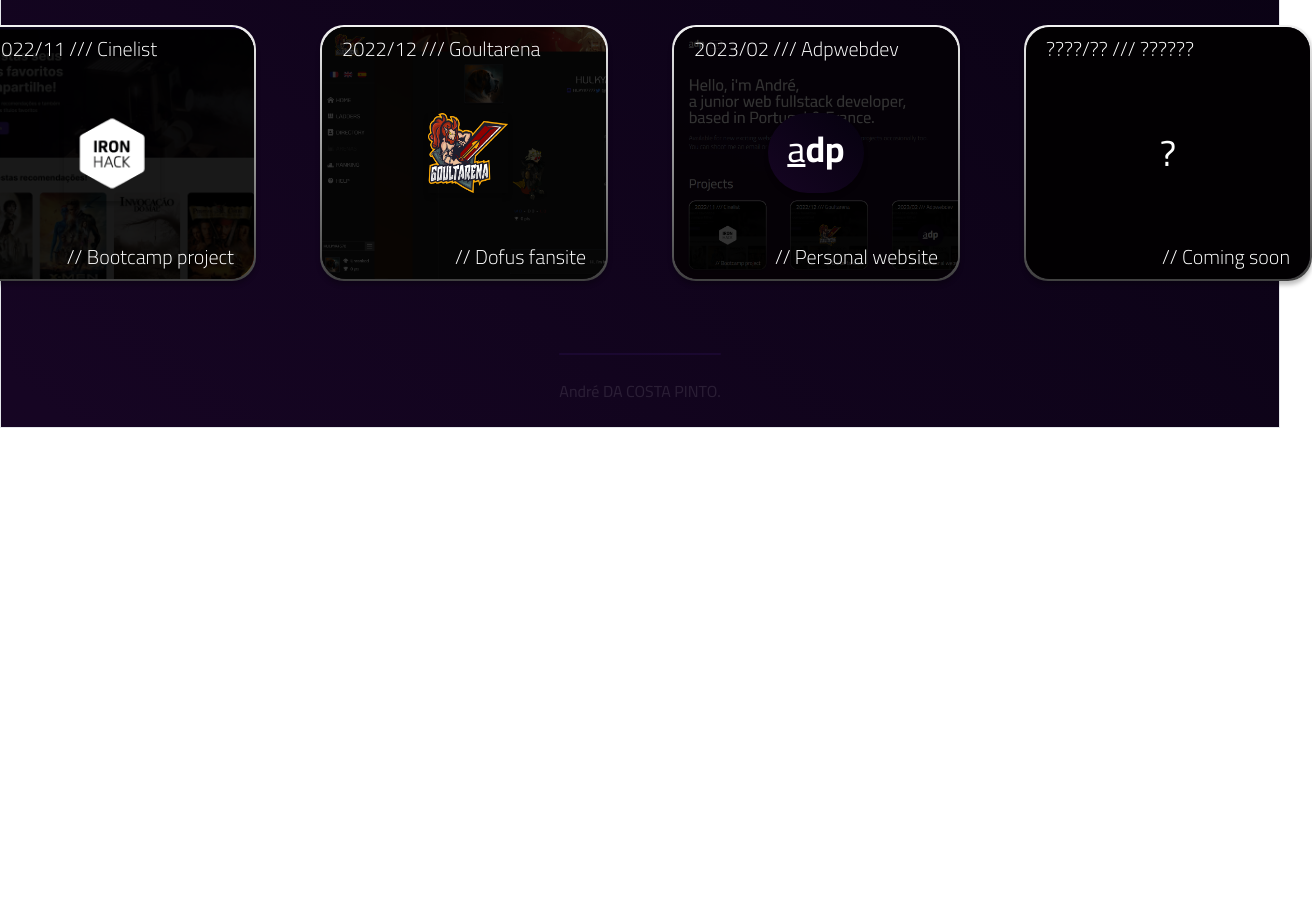
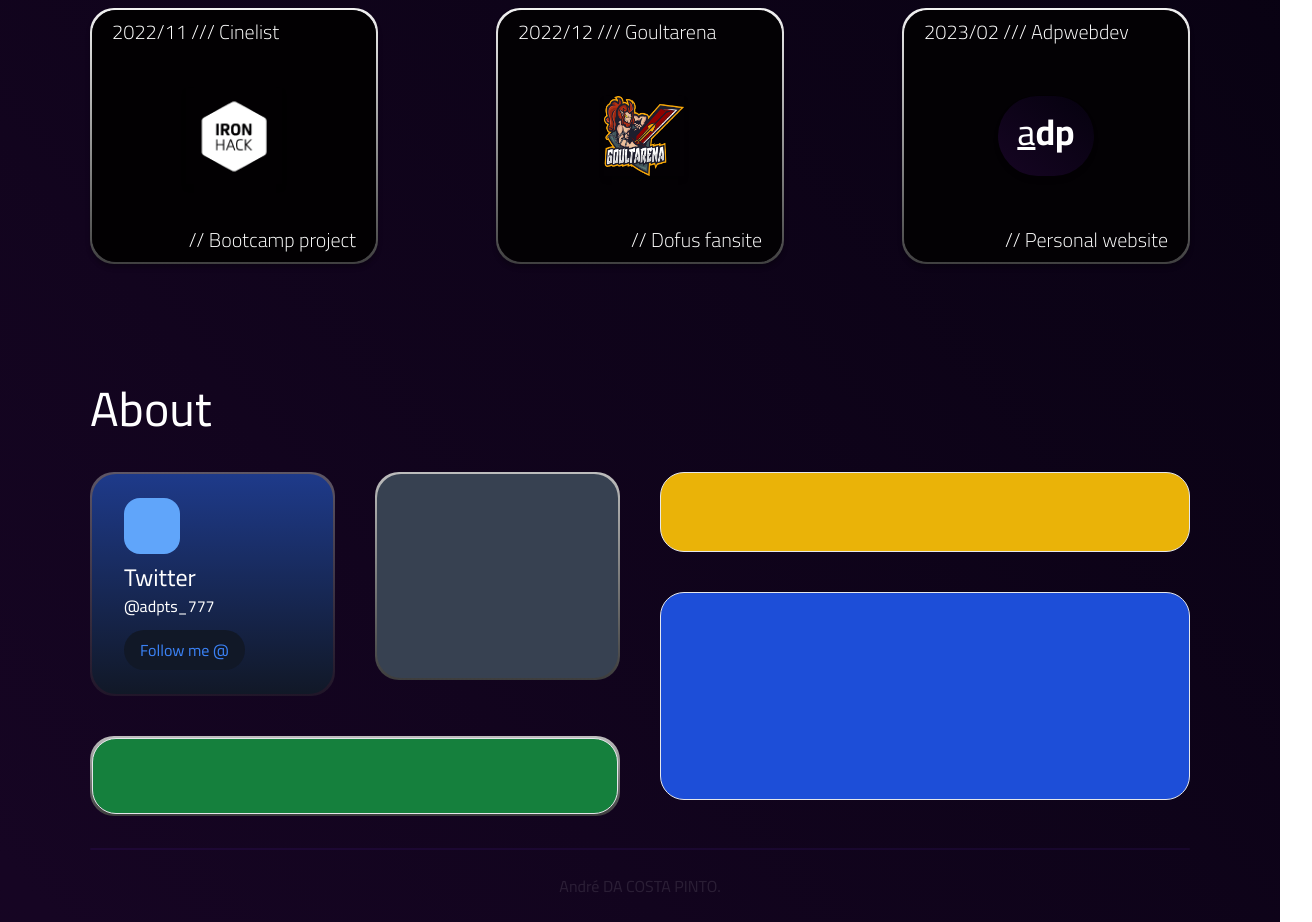
Before and after one commit to adp314/adpwebdev, a React (Vite) app: page / in a window 1280 px wide. Shown: the part 620-1542 px from the top of the page, 1312 px wide, since content can reach past the window. Before the commit the page ends 1048 px from the top, so only its background shows below. Built offline with nearby package versions, Linux system fonts and the light colour scheme.

Commit message:
tests of new rendering

```diff
--- a/public/locales/en/translation.json
+++ b/public/locales/en/translation.json
@@ -8,5 +8,6 @@
   "home_presentation_3": "based in Portugal & France.",
   "home_subpres_1": "Available for new exciting webdev opportunities. I take freelance projects occasionally too.",
   "home_subpres_2": "You can shoot me an email or hit me up on Twitter and Linkedin.",
-  "home_project_title": "Projects"
+  "home_project_title": "Projects",
+  "home_about_title": "About"
 }
--- a/public/locales/fr/translation.json
+++ b/public/locales/fr/translation.json
@@ -7,5 +7,6 @@
   "home_presentation_3": "based in Portugal & France.",
   "home_subpres_1": "Available for new exciting webdev opportunities. I take freelance projects occasionally too.",
   "home_subpres_2": "You can shoot me an email or hit me up on Twitter and Linkedin.",
-  "home_project_title": "Projects"
+  "home_project_title": "Projects",
+  "home_about_title": "Me concernant"
 }
--- a/public/locales/pt/translation.json
+++ b/public/locales/pt/translation.json
@@ -7,5 +7,6 @@
   "home_presentation_3": "based in Portugal & France.",
   "home_subpres_1": "Available for new exciting webdev opportunities. I take freelance projects occasionally too.",
   "home_subpres_2": "You can shoot me an email or hit me up on Twitter and Linkedin.",
-  "home_project_title": "Projects"
+  "home_project_title": "Projects",
+  "home_about_title": "Meu sujeto"
 }
--- /dev/null
+++ b/src/components/About/index.tsx
@@ -0,0 +1,43 @@
+import { useTranslation } from "react-i18next";
+import "../../i18n";
+
+export function About() {
+  const { t, i18n } = useTranslation();
+  return (
+    <div className="font-Archivo">
+      <h2 className="text-5xl">{t("home_about_title")}</h2>
+      <div className=" mt-10 flex w-full gap-10">
+        <div className="flex flex-col w-[50%] gap-10">
+          <div className="flex gap-10">
+            <div className=" h-56 w-[50%] bg-gradient-to-b from-[#bdbdbd71] to-[#3d3d3d4f] rounded-3xl p-0.5">
+              <div className="w-full h-full bg-gradient-to-b from-blue-900 to-gray-900 rounded-3xl">
+                <div className="px-8 py-6 ">
+                  <div>
+                    <div className="w-14 h-14 bg-blue-400 rounded-2xl"></div>
+                    <div className="mt-2">
+                      <h2 className="text-2xl">Twitter</h2>
+                      <p className="text-base">@adpts_777</p>
+                    </div>
+                  </div>
+                  <div className="bg-gray-900 rounded-full mt-3 w-max py-2 px-4 flex justify-start items-center">
+                    <p className="text-base text-blue-500">Follow me @ </p>
+                  </div>
+                </div>
+              </div>
+            </div>
+            <div className=" h-52 w-[50%] bg-gradient-to-b from-[#bdbdbd] to-[#3d3d3d] rounded-3xl p-0.5">
+              <div className="w-full h-full bg-gray-700 rounded-3xl"></div>
+            </div>
+          </div>
+          <div className=" h-20 w-full bg-gradient-to-b from-[#bdbdbd] to-[#3d3d3d] rounded-3xl p-0.5">
+            <div className="bg-green-700 h-full w-full rounded-3xl border"></div>
+          </div>
+        </div>
+        <div className="flex flex-col w-[50%] gap-10">
+          <div className="bg-yellow-500 h-20 w-full rounded-3xl border"></div>
+          <div className="bg-blue-700 h-52 w-full rounded-3xl border"></div>
+        </div>
+      </div>
+    </div>
+  );
+}
--- a/src/components/Projects/index.tsx
+++ b/src/components/Projects/index.tsx
@@ -10,10 +10,10 @@
   return (
     <div>
       <h2 className="text-5xl">{t("home_project_title")}</h2>
-      <div className=" mt-10 pb-10 flex justify-start gap-16">
+      <div className=" mt-10 pb-10 flex justify-between w-full">
         <Cards
           cardContainer={
-            <div className="h-full w-full bg-[url('/src/assets/cinelist.jpg')] bg-cover bg-center rounded-3xl ">
+            <div className="h-full w-full bg-cover bg-center rounded-3xl ">
               <div className="h-full w-full py-2 px-5 rounded-3xl bg-black bg-opacity-90 flex flex-col justify-between cursor-pointer hover:bg-opacity-30 hover:opacity-0 hover:duration-300">
                 <div className="flex justify-start items-center text-xl font-light ">
                   2022/11 /// Cinelist
@@ -34,7 +34,7 @@
         />
         <Cards
           cardContainer={
-            <div className="h-full w-full bg-[url('/src/assets/goultarena.png')] bg-cover bg-left-top rounded-3xl ">
+            <div className="h-full w-full bg-cover bg-left-top rounded-3xl ">
               <div className="h-full w-full py-2 px-5 rounded-3xl bg-black bg-opacity-80 flex flex-col justify-between cursor-pointer hover:bg-opacity-30 hover:opacity-0 hover:duration-300">
                 <div className="flex justify-start items-center text-xl font-light">
                   2022/12 /// Goultarena
@@ -55,7 +55,7 @@
         />
         <Cards
           cardContainer={
-            <div className="h-full w-full bg-[url('/src/assets/adpwebdev.png')] bg-cover bg-left-top rounded-3xl ">
+            <div className="h-full w-full bg-cover bg-left-top rounded-3xl ">
               <div className="h-full w-full py-2 px-5 rounded-3xl bg-black bg-opacity-80 flex flex-col justify-between cursor-pointer hover:bg-opacity-30 hover:opacity-0 hover:duration-300">
                 <div className="flex justify-start items-center text-xl font-light ">
                   2023/02 /// Adpwebdev
@@ -73,23 +73,6 @@
             </div>
           }
         />
-        <Cards
-          cardContainer={
-            <div className="h-full w-full bg-cover bg-center rounded-3xl ">
-              <div className="h-full w-full py-2 px-5 rounded-3xl bg-black bg-opacity-90 flex flex-col justify-between cursor-pointer hover:bg-opacity-30 hover:opacity-0 hover:duration-300">
-                <div className="flex justify-start items-center text-xl font-light">
-                  ????/?? /// ??????
-                </div>
-                <div className="flex justify-center">
-                  <p className="text-4xl">?</p>
-                </div>
-                <div className="flex justify-end text-xl font-light text-opacity-10">
-                  // Coming soon
-                </div>
-              </div>
-            </div>
-          }
-        />
       </div>
     </div>
   );
--- a/src/layouts/Navbar/index.tsx
+++ b/src/layouts/Navbar/index.tsx
@@ -36,7 +36,7 @@
 
   return (
     <div className="w-full font-Cairo text-white">
-      <div className="pt-10 flex gap-4 justify-between items-center">
+      <div className="pt-12 flex gap-4 justify-between items-center">
         <div className="flex gap-6 justify-start items-center">
           <div className="flex justify-center items-center text-4xl pb-2">
             <span className="underline">a</span>
--- a/src/pages/BrowserView/Home/index.tsx
+++ b/src/pages/BrowserView/Home/index.tsx
@@ -3,13 +3,15 @@
 import { Navbar } from "../../../layouts/Navbar";
 import { Projects } from "../../../components/Projects";
 import { Footer } from "../../../layouts/Footer";
+import { About } from "../../../components/About";
 
 export function HomeBView() {
   const { t, i18n } = useTranslation();
   return (
-    <div className="w-full h-full font-Cairo text-white flex flex-col justify-start items-center border bg-gradient-to-bl from-[#05010E] via-[#160523] to-[#1D041F] animate-gradient ">
-      <div className=" h-2/4 bg-no-repeat bg-center bg-cover">
+    <div className="w-full h-full font-Cairo text-white flex flex-col justify-start items-center bg-gradient-to-bl from-[#05010E] via-[#160523] to-[#1D041F] animate-gradient ">
+      <div className=" w-[1100px]">
         <Navbar />
+
         <div className="flex-col">
           <div className="flex justify-between">
             <div className="mt-24">
@@ -20,19 +22,22 @@
                 <br />
                 {t("home_presentation_3")}
               </h1>
-              <div className="mt-8 text-2xl font-light text-gray-400">
+              <div className="mt-6 text-2xl font-light text-gray-400">
                 <p className="">{t("home_subpres_1")}</p>
                 <p className="">{t("home_subpres_2")}</p>
               </div>
             </div>
           </div>
         </div>
+
+        <div className="mt-20">
+          <Projects />
+        </div>
+        <div className="mt-20">
+          <About />
+        </div>
+        <Footer />
       </div>
-
-      <div className="mt-24">
-        <Projects />
-      </div>
-      <Footer />
     </div>
   );
 }
```
